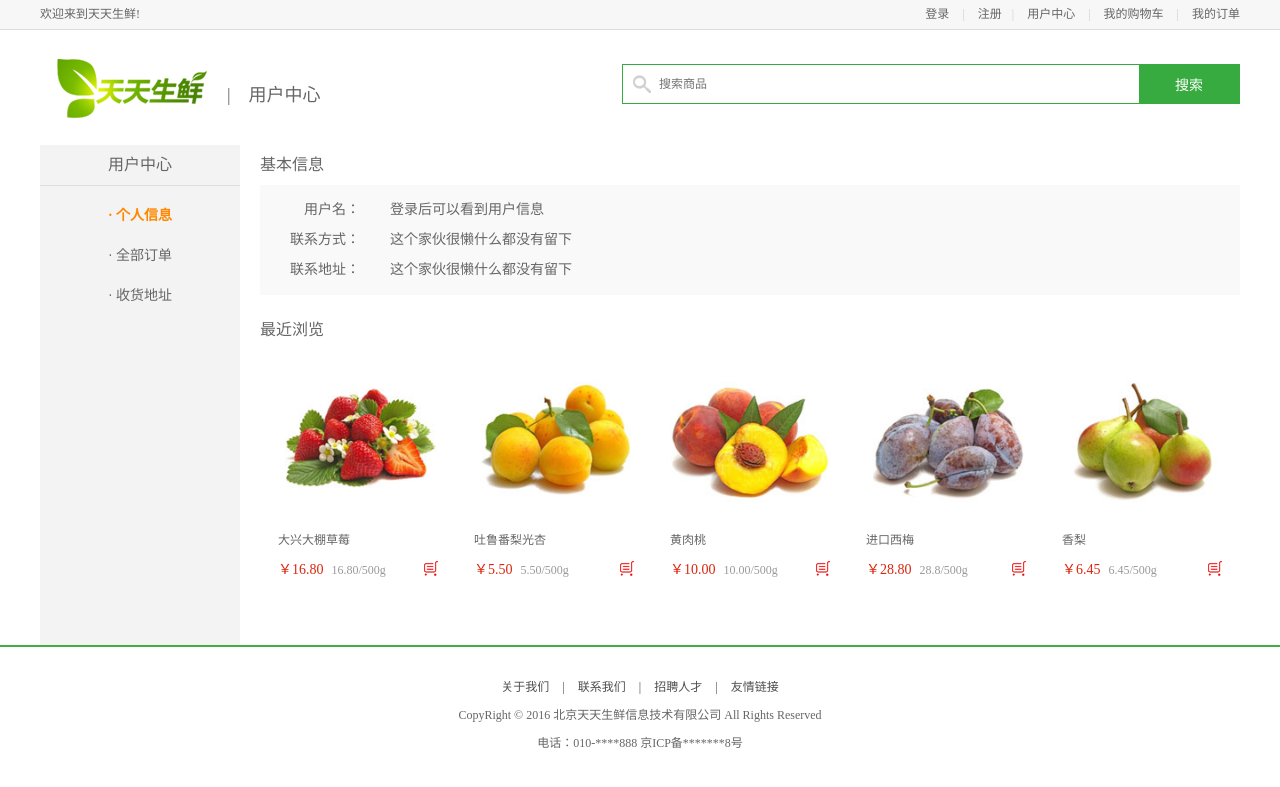
After one commit to xinhuahuang/DayDayFruit, a Django app: page /user/user_center_info/ in a window 1280 px wide. The commit adds this page. Shown: the top 787 px of the page. Run offline with Django 3.2, Linux system fonts and the light colour scheme; parts of the project's set-up code (start-up, migrations or seed data) failed here and were passed over.

Commit message:
完成用户中心两个页面

```diff
--- a/DayDayFruit/Users/urls.py
+++ b/DayDayFruit/Users/urls.py
@@ -8,4 +8,8 @@ urlpatterns = [
     url(r'^register/$', views.register),
     url(r'^register_handle/$', views.register_handle),
     url(r'^user_exit/$', views.user_exit),
+    url(r'^user_center_info/$', views.user_center_info),
+    url(r'^user_center_site/$', views.user_center_site),
+    url(r'^logout/$', views.logout),
+    url(r'^user_center_site_handle/$', views.user_center_site_handle),
 ]
--- a/DayDayFruit/Users/views.py
+++ b/DayDayFruit/Users/views.py
@@ -2,22 +2,36 @@
 
 from django.shortcuts import render, redirect
 from models import *
-from django.http import JsonResponse
-
+from django.http import JsonResponse, HttpResponseRedirect, HttpResponse
+from . import user_decorator
 
 
 def index(request):
-    return render(request, 'Users/index.html')
+    cookie_uname = ''
+    session_uname = request.session.get('user_name', '')
+
+    if request.COOKIES.has_key('uname'):
+        cookie_uname = request.COOKIES['uname']
+
+    context = {'cookie_uname':cookie_uname, 'session_uname':session_uname}
+    return render(request, 'Users/index.html', context)
+    #return HttpResponse('test hello')
 
 
 def login(request):
     context = {'uname_err_code':0, 'pwd_err_code':0}
     return render(request, 'Users/login.html', context)
 
+# 注销用户
+def logout(request):
+    request.session.flush()
+    return redirect('/user/login/')
+
 def login_handle(request):
     from hashlib import sha1
     flage = True
     context = {}
+    user = None
 
     if request.method == 'POST':
         dict = request.POST
@@ -27,6 +41,7 @@ def login_handle(request):
         sha1 = sha1()
         sha1.update(pwd)
         pwd = sha1.hexdigest()
+        rember_me = dict.get('rember_me', 0)
 
         # 检查用户名输入是否正确
         uname_err_code = check_user_for_login(user_name)
@@ -56,7 +71,20 @@ def login_handle(request):
 
         # 如果登陆成功跳转到首页，　否则返回错误信息
         if flage:
-            return redirect('/')
+            url = request.COOKIES.get('url', '/user/')
+            red = HttpResponseRedirect(url)
+            # 成功后删除转向地址，防止以后直接登录造成的转向
+            red.set_cookie('url','',max_age=-1)
+
+            if rember_me:
+                red.set_cookie('uname', user_name)
+            else:
+                red.set_cookie('uname', '', max_age=-1)
+
+            request.session['user_id'] = user[0].id
+            request.session['user_name'] = user_name
+            return red
+            #return redirect('/user/')
         else:
             return render(request, 'Users/login.html', context)
 
@@ -149,3 +177,64 @@ def check_user_for_login(user_name):
         return 3   # 用户不存在
     else:
         return 0
+
+
+@user_decorator.login
+def user_center_info(request):
+    uname = ''
+    phone = ''
+    address = ''
+
+    uid = request.session.get('user_id', 0)
+    if uid:
+        user = Users.objects.filter(id=uid)
+        if user.count:
+            uname = user[0].uname
+            phone = user[0].phone
+            address = user[0].address
+    context = {'uname':uname, 'phone':phone, 'address':address}
+    return render(request, 'Users/user_center_info.html', context)
+
+
+@user_decorator.login
+def user_center_site(request):
+    contact = ''
+    phone = ''
+    address = ''
+    postcode = ''
+
+    uid = request.session.get('user_id', 0)
+    if uid:
+        user = Users.objects.filter(id=uid)
+        if user.count:
+            phone = user[0].phone
+            address = user[0].address
+            contact = user[0].contact
+            postcode = user[0].postcode
+    context = {'contact':contact, 'phone':phone, 'address':address, 'postcode':postcode}
+    return render(request, 'Users/user_center_site.html', context)
+
+@user_decorator.login
+def user_center_site_handle(request):
+    uid = request.session.get('user_id', 0)
+    contact = ''
+    phone = ''
+    address = ''
+    postcode = ''
+
+    if request.method == 'POST':
+        contact = request.POST.get('contact','')
+        address = request.POST.get('address','')
+        postcode = request.POST.get('postcode','')
+        phone = request.POST.get('phone','')
+
+        if uid:
+            user = Users.objects.get(id=uid)
+            user.contact = contact
+            user.address = address
+            user.postcode = postcode
+            user.phone = phone
+            user.save()
+
+    context = {'contact':contact, 'phone':phone, 'address':address, 'postcode':postcode}
+    return render(request, 'Users/user_center_site.html', context)
--- a/DayDayFruit/templates/Users/index.html
+++ b/DayDayFruit/templates/Users/index.html
@@ -2,5 +2,8 @@
 	<head></head>
 	<body>
 		<h1>test</h1>
+
+		{{cookie_uname}}<br />
+		{{session_uname}}
 	</body>
 </html>
--- a/DayDayFruit/templates/Users/login.html
+++ b/DayDayFruit/templates/Users/login.html
@@ -1,4 +1,4 @@
-{% extends 'Users/login_base.html' %}
+{% extends 'base_foot.html' %}
 
 {% block title%}
 <title>天天生鲜-登录</title>
@@ -86,7 +86,7 @@
 			}
 		}
 	})
-</script>>
+</script>
 {% endblock js%}
 
 {% block content%}
@@ -111,7 +111,7 @@
 						<input type="password" name="pwd" class="pass_input" placeholder="请输入密码" autocomplete="off">
 						<div class="pwd_error">输入错误</div>
 						<div class="more_input clearfix">
-							<input type="checkbox" name="">
+							<input type="checkbox" name="rember_me" value='1' checked="checked">
 							<label>记住用户名</label>
 							<a href="#">忘记密码</a>
 						</div>
--- /dev/null
+++ b/DayDayFruit/templates/Users/user_center_info.html
@@ -0,0 +1,69 @@
+{% extends 'base.html' %}
+
+{% block content %}
+		<div class="right_content clearfix">
+				<div class="info_con clearfix">
+				<h3 class="common_title2">基本信息</h3>
+						<ul class="user_info_list">
+							<li><span>用户名：</span>{{uname|default:'登录后可以看到用户信息'}}</li>
+							<li><span>联系方式：</span>{{phone|default:'这个家伙很懒什么都没有留下'}}</li>
+							<li><span>联系地址：</span>{{address|default:'这个家伙很懒什么都没有留下'}}</li>
+						</ul>
+				</div>
+
+				<h3 class="common_title2">最近浏览</h3>
+				<div class="has_view_list">
+					<ul class="goods_type_list clearfix">
+				<li>
+					<a href="detail.html"><img src="images/goods/goods003.jpg"></a>
+					<h4><a href="detail.html">大兴大棚草莓</a></h4>
+					<div class="operate">
+						<span class="prize">￥16.80</span>
+						<span class="unit">16.80/500g</span>
+						<a href="#" class="add_goods" title="加入购物车"></a>
+					</div>
+				</li>
+
+				<li>
+					<a href="#"><img src="images/goods/goods004.jpg"></a>
+					<h4><a href="#">吐鲁番梨光杏</a></h4>
+					<div class="operate">
+						<span class="prize">￥5.50</span>
+						<span class="unit">5.50/500g</span>
+						<a href="#" class="add_goods" title="加入购物车"></a>
+					</div>
+				</li>
+
+				<li>
+					<a href="#"><img src="images/goods/goods005.jpg"></a>
+					<h4><a href="#">黄肉桃</a></h4>
+					<div class="operate">
+						<span class="prize">￥10.00</span>
+						<span class="unit">10.00/500g</span>
+						<a href="#" class="add_goods" title="加入购物车"></a>
+					</div>
+				</li>
+
+				<li>
+					<a href="#"><img src="images/goods/goods006.jpg"></a>
+					<h4><a href="#">进口西梅</a></h4>
+					<div class="operate">
+						<span class="prize">￥28.80</span>
+						<span class="unit">28.8/500g</span>
+						<a href="#" class="add_goods" title="加入购物车"></a>
+					</div>
+				</li>
+
+				<li>
+					<a href="#"><img src="images/goods/goods007.jpg"></a>
+					<h4><a href="#">香梨</a></h4>
+					<div class="operate">
+						<span class="prize">￥6.45</span>
+						<span class="unit">6.45/500g</span>
+						<a href="#" class="add_goods" title="加入购物车"></a>
+					</div>
+				</li>
+			</ul>
+		</div>
+		</div>
+{% endblock content%}
--- /dev/null
+++ b/DayDayFruit/templates/base.html
@@ -0,0 +1,93 @@
+{% extends 'base_foot.html' %}
+
+{% block title%}
+	<title>天天生鲜-用户中心</title>
+{% endblock title%}
+
+{% block js%}
+  <script type="text/javascript">
+  	$(function(){
+  		current_path = window.location.pathname;
+
+  		$('.left_menu_con a').each(function(){
+  			$(this).removeAttr('class');
+  		});
+
+  		if(current_path == '/user/user_center_site/')
+  		{
+  			$('.left_menu_con a').eq(2).prop('class','active');
+  		}
+  		else if(current_path == '/user/user_center_info/')
+  		{
+  			$('.left_menu_con a').eq(0).prop('class','active');
+  		}
+  		else if(current_path == '/user/user_center_site_handle/')
+  		{
+  			$('.left_menu_con a').eq(2).prop('class','active');
+  		}
+  		else
+  		{
+  			$('.left_menu_con a').eq(1).prop('class','active');
+  		}
+  	})
+  </script>
+{% endblock js%}
+
+{% block head%}
+	<div class="header_con">
+		<div class="header">
+			<div class="welcome fl">欢迎来到天天生鲜!</div>
+			<div class="fr">
+			{%if request.session.user_name|default:'' != ''%}
+				<div class="login_btn fl">
+					欢迎您：<em>{{request.session.user_name}}</em>
+					<span>|</span>
+					<a href="/user/logout">退出</a>
+				</div>
+			{%else%}
+				<div class="login_btn fl">
+					<a href="login.html">登录</a>
+					<span>|</span>
+					<a href="register.html">注册</a>
+				</div>
+			{%endif%}
+				<div class="user_link fl">
+					<span>|</span>
+					<a href="/user/user_center_info/">用户中心</a>
+					<span>|</span>
+					<a href="cart.html">我的购物车</a>
+					<span>|</span>
+					<a href="user_center_order.html">我的订单</a>
+				</div>
+			</div>
+		</div>
+	</div>
+{% endblock head%}
+
+{% block search%}
+	<div class="search_bar clearfix">
+		<a href="index.html" class="logo fl"><img src="/static/images/logo.png"></a>
+		<div class="sub_page_name fl">|&nbsp;&nbsp;&nbsp;&nbsp;用户中心</div>
+		<div class="search_con fr">
+			<input type="text" class="input_text fl" name="" placeholder="搜索商品">
+			<input type="button" class="input_btn fr" name="" value="搜索">
+		</div>
+	</div>
+{% endblock search%}
+
+{% block silder%}
+<div class="main_con clearfix">
+			<div class="left_menu_con clearfix">
+				<h3>用户中心</h3>
+				<ul>
+					<li><a href="/user/user_center_info/" class="active">· 个人信息</a></li>
+					<li><a href="user_center_order.html">· 全部订单</a></li>
+					<li><a href="/user/user_center_site/">· 收货地址</a></li>
+				</ul>
+			</div>
+
+			{% block content %}
+
+			{% endblock content%}
+</div>
+{% endblock silder%}
--- a/DayDayFruit/templates/Users/login_base.html
+++ b/DayDayFruit/templates/base_foot.html
@@ -4,21 +4,32 @@
 <head>
 	<meta http-equiv="Content-Type" content="text/html;charset=UTF-8">
 	{% block title%}
-		这是title
+		<!-- 这是title -->
 	{% endblock title%}
 	<script type="text/javascript" src="/static/js/jquery-1.12.4.min.js"></script>
 	<link rel="stylesheet" type="text/css" href="/static/css/reset.css">
 	<link rel="stylesheet" type="text/css" href="/static/css/main.css">
 	{% block js%}
-
+    <!-- 引入外部js -->
 	{% endblock js%}
 </head>
 <body>
+	{% block head%}
+		<!-- 这里显示导航条 -->
+	{% endblock head%}
 
-	{% block content%}
-		这是内容
-	{% endblock content%}
+	{% block search%}
+		<!-- 这里显示搜索框 -->
+	{% endblock search%}
 
+	{% block silder%}
+		<!-- 这里显示侧边栏 -->
+			{% block content%}
+		<!-- 这是内容 -->
+		{% endblock content%}
+	{% endblock silder%}
+
+	{% block footer %}
 	<div class="footer no-mp">
 		<div class="foot_link">
 			<a href="#">关于我们</a>
@@ -32,6 +43,6 @@
 		<p>CopyRight © 2016 北京天天生鲜信息技术有限公司 All Rights Reserved</p>
 		<p>电话：010-****888    京ICP备*******8号</p>
 	</div>
-
+	{% endblock footer %}
 </body>
 </html>
```
Also changed, not shown: DayDayFruit/Users/user_decorator.py (added, +13 -0 lines), DayDayFruit/templates/Users/register.html (+5 -2 lines), DayDayFruit/templates/Users/user_center_site.html (added, +37 -0 lines).
